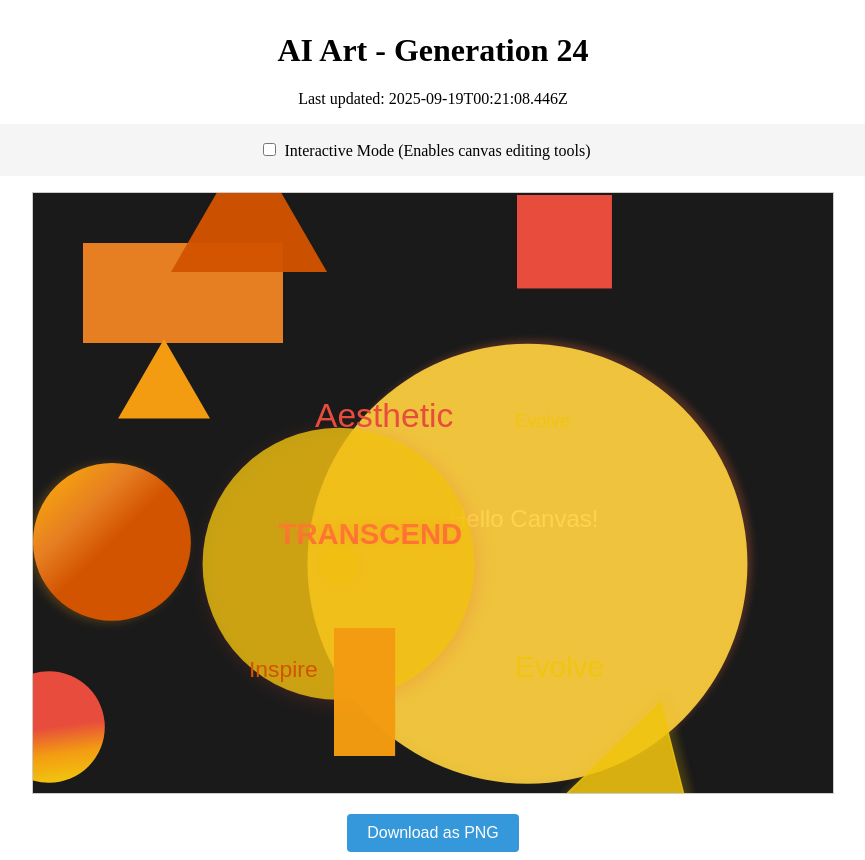
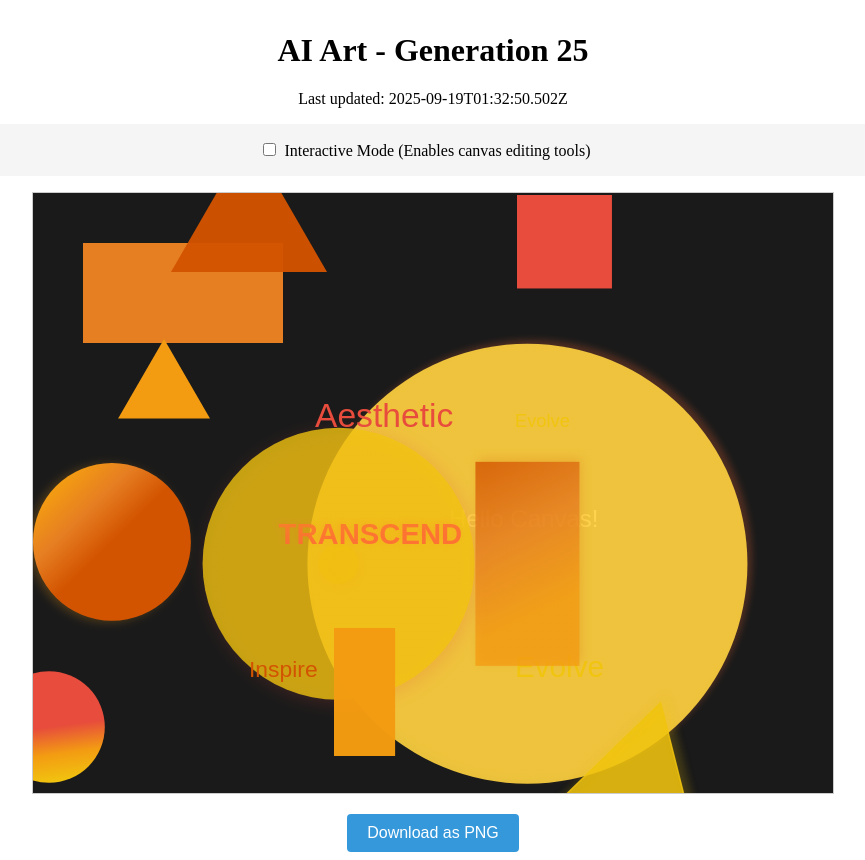
Before and after one commit to mcclowes/ai-art, a React (Vite) app: page / in a window 1280 px wide. Shown: the whole page, without its empty margins (207-1072 px from the left). Built offline with nearby package versions, Linux system fonts and the light colour scheme.

Commit message:
Improve artwork - Generation 25

```diff
--- a/src/artwork-state.ts
+++ b/src/artwork-state.ts
@@ -288,9 +288,36 @@ export const artworkState: ArtworkState = {
       "font": "29.66582407154469px Arial",
       "fillStyle": "#f1c40f",
       "id": "text_1758241268446"
+    },
+    {
+      "type": "rectangle",
+      "x": 442.4375772558714,
+      "y": 268.82818294190355,
+      "width": 104,
+      "height": 204,
+      "fillStyle": "#d35400",
+      "gradient": {
+        "type": "linear",
+        "colors": [
+          "#d35400",
+          "#e67e22",
+          "#f39c12"
+        ],
+        "direction": 46.07401119942267,
+        "centerX": 0.3189007100866448,
+        "centerY": 0.4756941014279487
+      },
+      "shadow": {
+        "blur": 9.48011551131072,
+        "color": "#d3540040",
+        "offsetX": 2.5759541893341398,
+        "offsetY": -3.3428422738468466
+      },
+      "opacity": 0.783396661568084,
+      "id": "gradient_rect_1758245570502"
     }
   ],
-  "generation": 24,
-  "lastUpdated": "2025-09-19T00:21:08.446Z",
+  "generation": 25,
+  "lastUpdated": "2025-09-19T01:32:50.502Z",
   "cycleStarted": "2025-09-18T01:32:28.775Z"
 };
```
